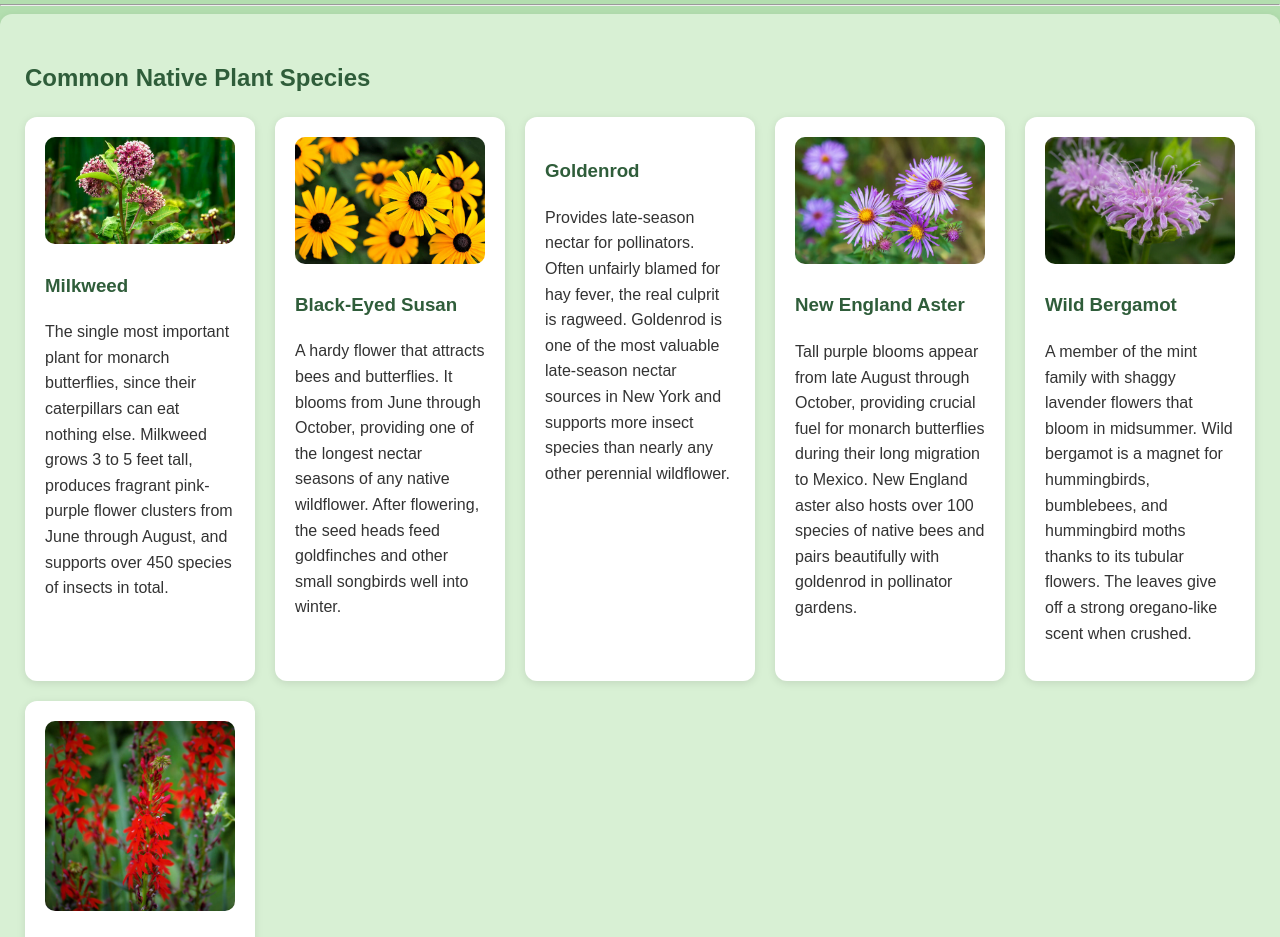
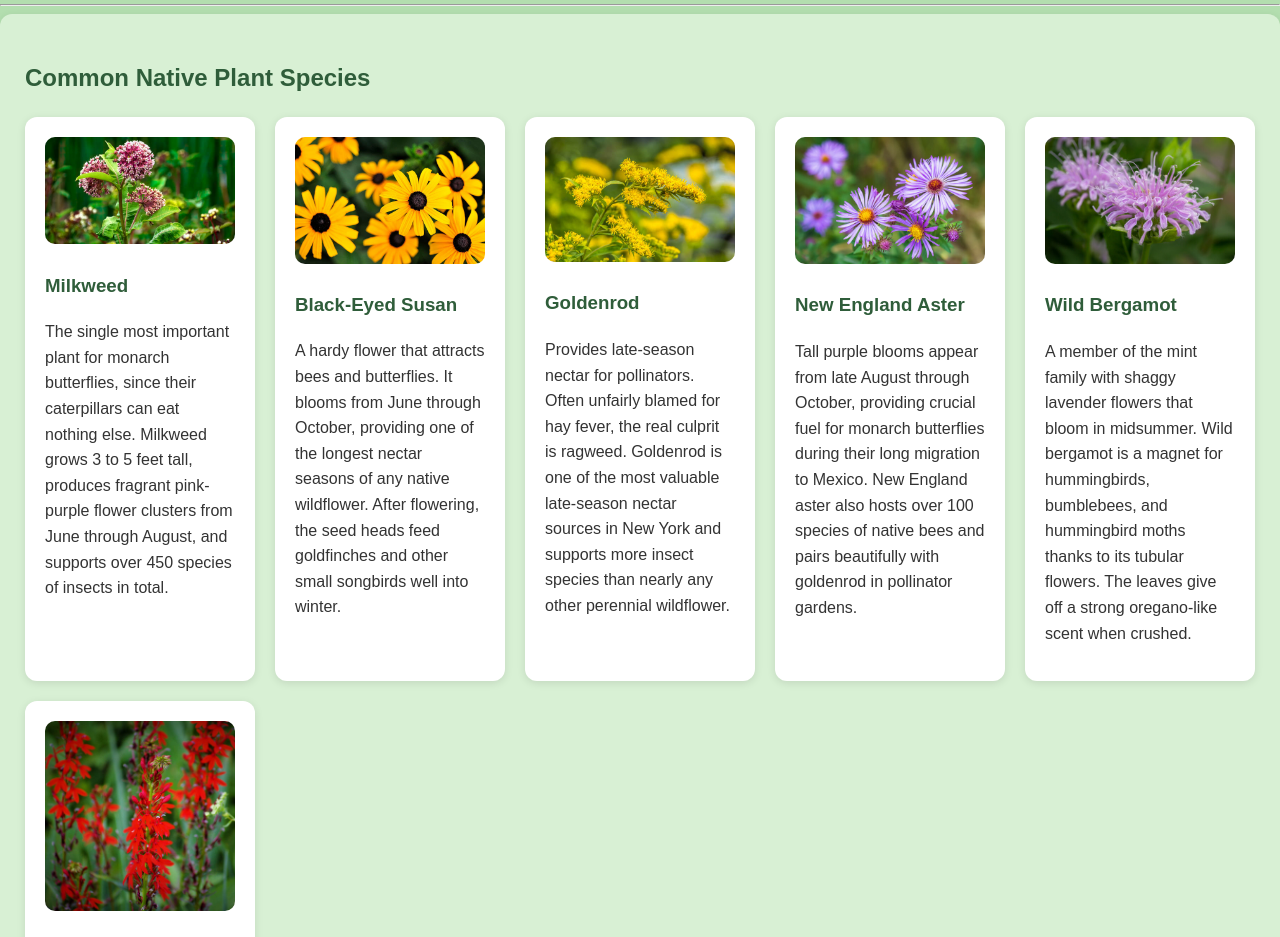
Before and after one commit to veebee2/CINF362Project, a plain HTML site: page native.html in a window 1280 px wide. Shown: the part 1380-2317 px from the top of the page. Drawn offline with Linux system fonts and the light colour scheme.

Commit message:
Add image for Goldenrod flower in native.html
Added an image for the Goldenrod flower in the plant card section.

```diff
--- a/native.html
+++ b/native.html
@@ -57,6 +57,7 @@
             <p>A hardy flower that attracts bees and butterflies. It blooms from June through October, providing one of the longest nectar seasons of any native wildflower. After flowering, the seed heads feed goldfinches and other small songbirds well into winter.</p>
         </div>
         <div class="plant-card">
+            <img src="images/Goldenrod.jpg" alt="Goldenrod Flower">
             <h3>Goldenrod</h3>
             <p>Provides late-season nectar for pollinators. Often unfairly blamed for hay fever, the real culprit is ragweed. Goldenrod is one of the most valuable late-season nectar sources in New York and supports more insect species than nearly any other perennial wildflower.</p>
         </div>
```
